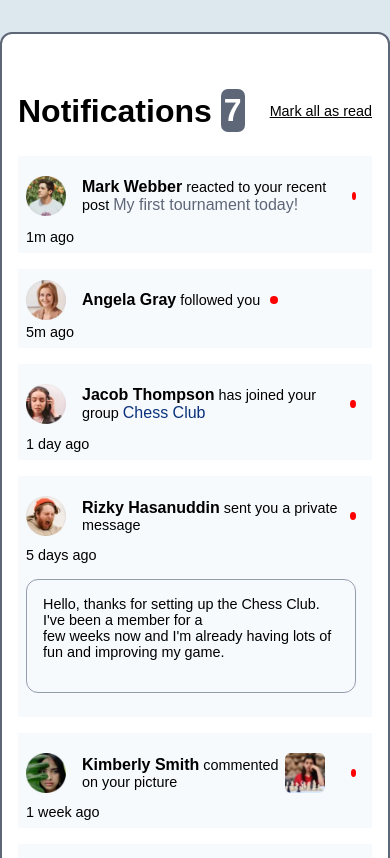
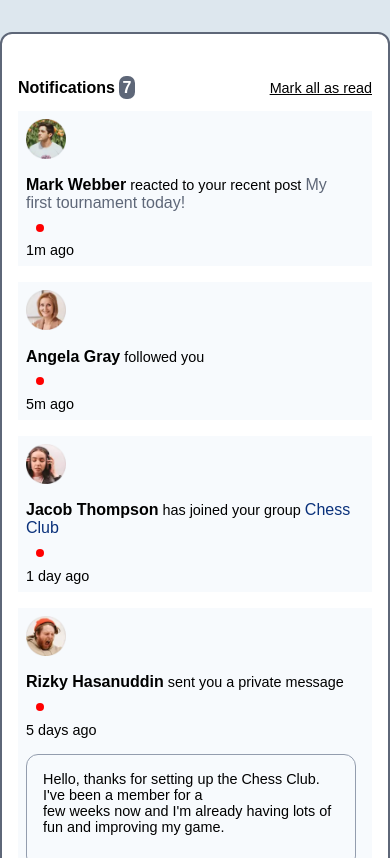
Before and after one commit to AbdulRehman-py/notifications-app, a plain HTML site: page index.html in a window 390 px wide. Shown: the top 858 px of the page. Drawn offline with Linux system fonts and the light colour scheme; a web font is replaced by a local one.

Commit message:
css styles added

```diff
--- a/style.css
+++ b/style.css
@@ -168,3 +168,32 @@
     }
 
 }
+
+@layer responsive {
+
+@media (max-width: 550px) {
+    .note {
+      text-align: left;
+      display: block;
+    }
+    .red-dot {
+      margin-top: -1rem;
+    }
+    h1 {
+   font-size: var(--base-size);
+  }
+  }
+
+  @media (max-width: 670px) {
+    .red-dot {
+      margin-right: -1rem;
+    }
+  }
+
+  @media (max-width: 360px) {
+    .Notifications {
+      display: block;
+      margin-bottom: 1rem;
+    }
+  }
+}
```
